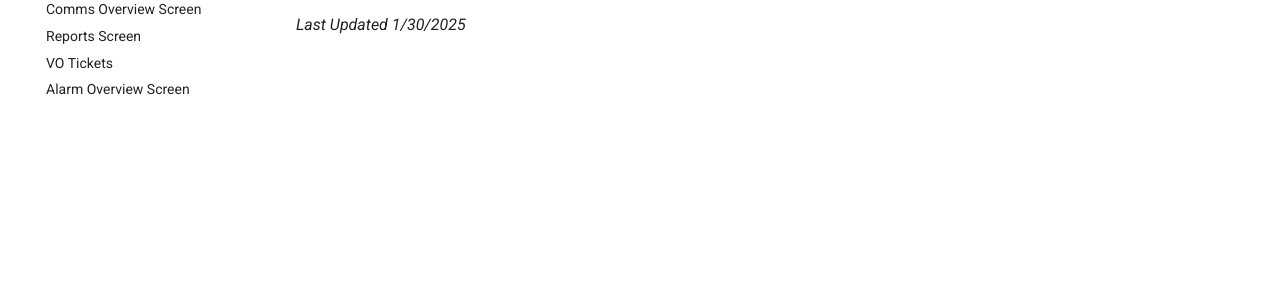
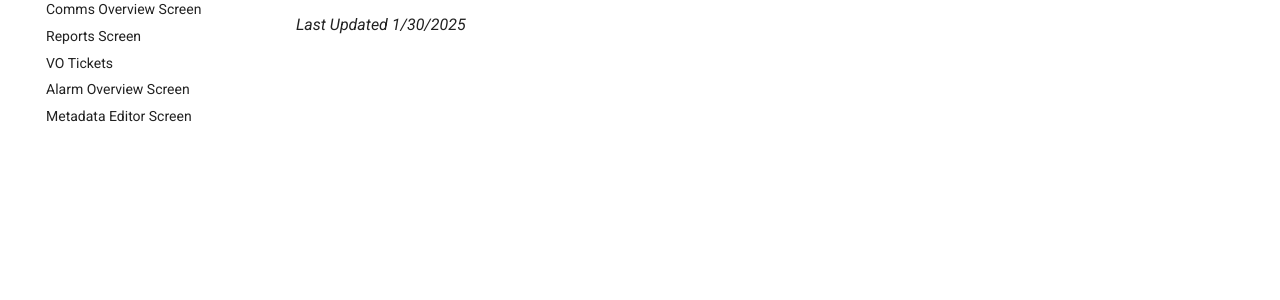
Before and after one commit to Mokrecho1/ER-8.1SystemDocumentation, an MkDocs documentation site: the page built from docs/index.md, in a window 1280 px wide. Shown: the part 363-663 px from the top of the page. Built offline with MkDocs 1.6.1 and Material for MkDocs 9.7.7, drawn with Linux system fonts in a browser that asks for light colours; comment, search, counter and statistics services are not loaded.

Commit message:
Update mkdocs.yml

```diff
--- a/mkdocs.yml
+++ b/mkdocs.yml
@@ -28,6 +28,7 @@ nav:
   - Reports Screen.md
   - VO Tickets Screen.md
   - Alarm Overview Screen.md
+  - Metadata Editor Screen.md
 
 Extra:
    social:
```
